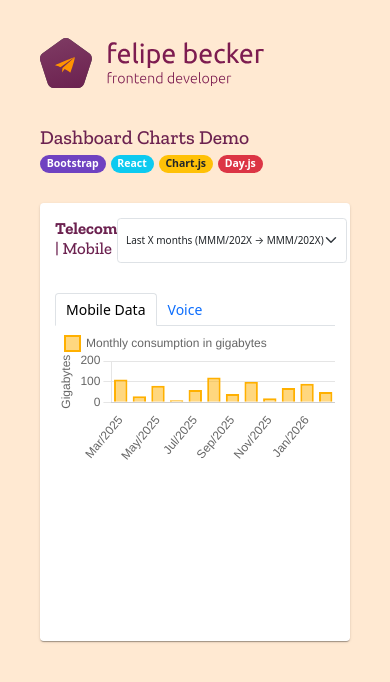
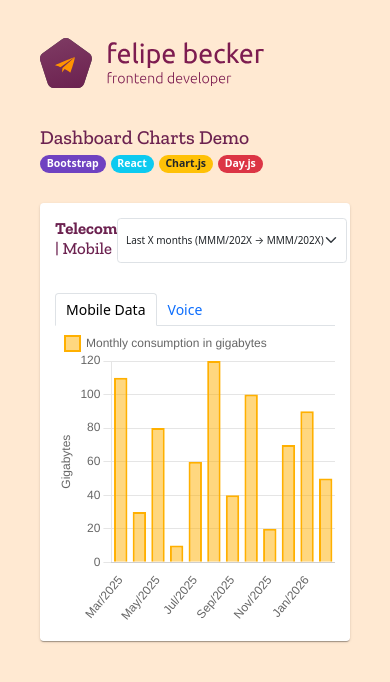
Before and after one commit to ofelipebecker/dashboard-charts-demo, a React (Vite) app: page / in a window 390 px wide. Shown: the top 682 px of the page. Built offline with nearby package versions, Linux system fonts and the light colour scheme.

Commit message:
ui: improve BarChart responsiveness and container positioning
Issue: DCD-2601A

```diff
--- a/src/components/BarChart.jsx
+++ b/src/components/BarChart.jsx
@@ -48,6 +48,7 @@ const BarChart = () => {
 
   const options = {
     responsive: true,
+    maintainAspectRatio: false,
     plugins: {
       legend: {
         align: 'start',
@@ -75,7 +76,7 @@ const BarChart = () => {
   };
 
   return (
-    <div style={{ width: '100%', minHeight: '300px' }}>
+    <div style={{ width: '100%', minHeight: '300px', position: 'relative' }}>
       <Bar options={options} data={data} />
     </div>
   );
```
